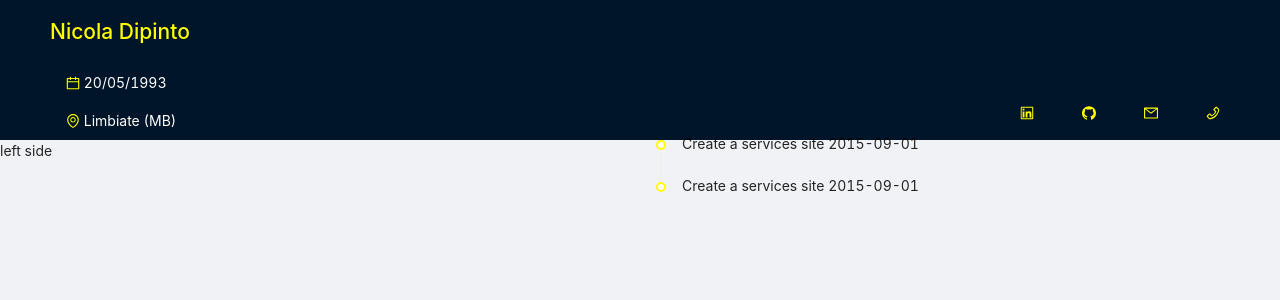
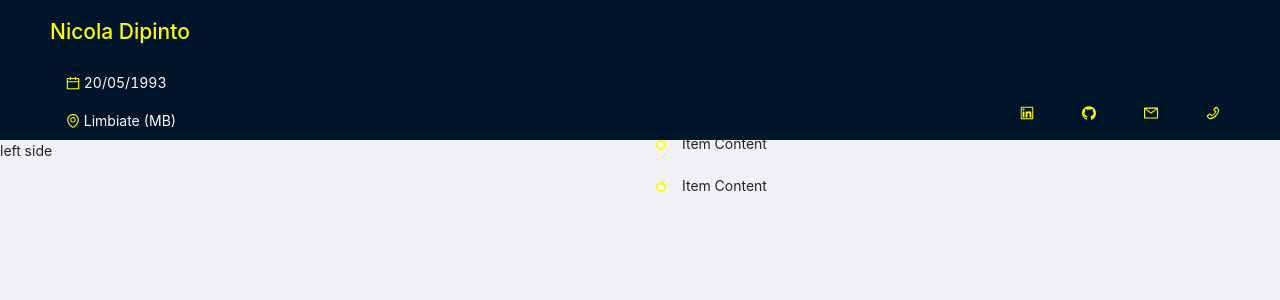
Before and after one commit to NicolaDipintoDev/cv.assignment, a React (Create React App) app in the folder cv-assignment/: page / in a window 1280 px wide. Shown: the top 300 px of the page. Built offline with nearby package versions, Linux system fonts and the light colour scheme.

Commit message:
render TimeLineItemContent

```diff
--- a/cv-assignment/src/components/Content/container/rightSide/TimeLineComponent.js
+++ b/cv-assignment/src/components/Content/container/rightSide/TimeLineComponent.js
@@ -1,13 +1,14 @@
 import React from "react";
 import { Timeline } from "antd";
+import TimeLineItemContent from "./TimeLineItemConten";
 
 const TimeLineComponent = () => (
   <Timeline>
     <Timeline.Item color="yellow">
-      Create a services site 2015-09-01
+      <TimeLineItemContent />
     </Timeline.Item>
     <Timeline.Item color="yellow">
-      Create a services site 2015-09-01
+      <TimeLineItemContent />
     </Timeline.Item>
   </Timeline>
 );
```
